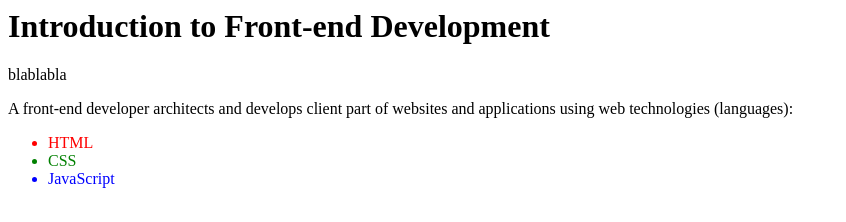
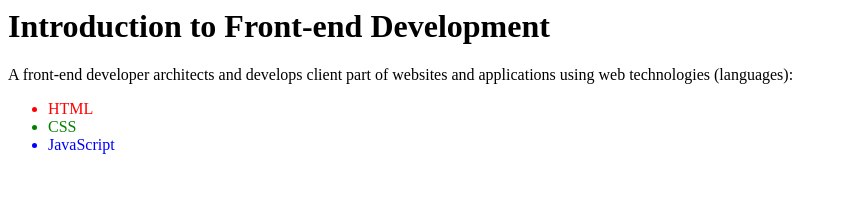
Before and after one commit to antonpintelei/test-frontend-development, a plain HTML site: page index.html in a window 1280 px wide. Shown: the whole page, without its empty margins (0-846 px from the left). Drawn offline with Linux system fonts and the light colour scheme.

Commit message:
Paragraph removed

```diff
--- a/index.html
+++ b/index.html
@@ -1,8 +1,4 @@
 <h1>Introduction to Front-end Development</h1>
-
-
-<p>blablabla</p>
-
 
 <p>A front-end developer architects and develops client part of websites and applications using web technologies (languages):</p>
 
```
